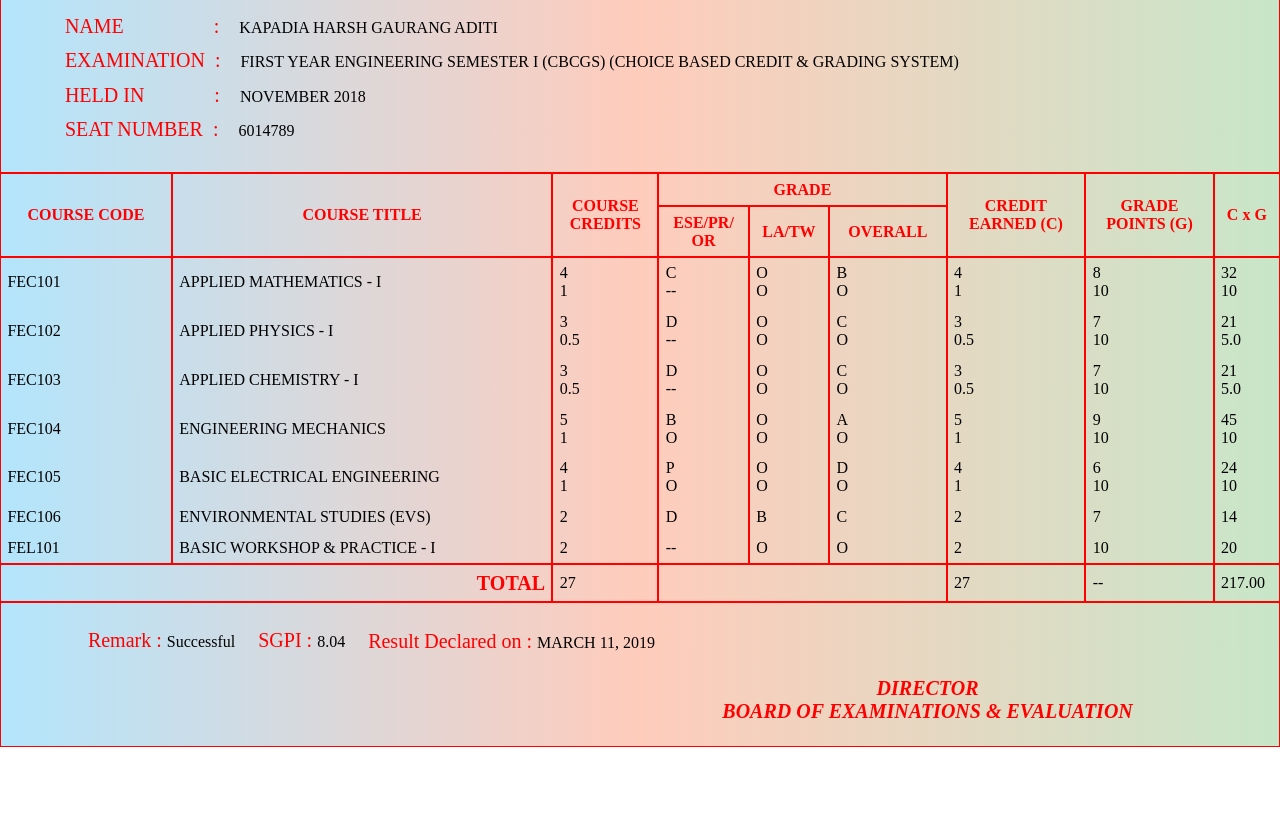
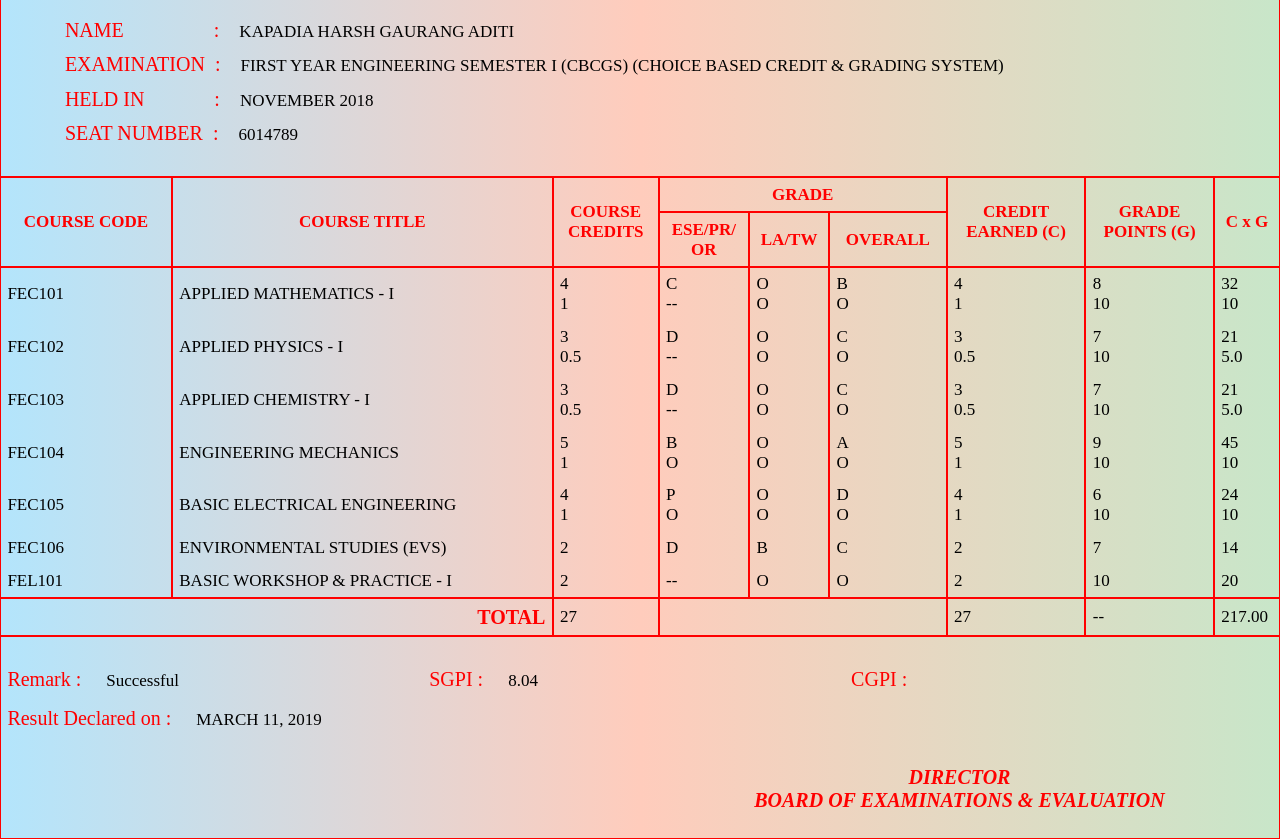
Before and after one commit to HarshKapadia2/sample-marksheet, a plain HTML site: page index.html in a window 1280 px wide. Shown: the part 120-959 px from the top of the page. Before the commit the page ends 867 px from the top, so only its background shows below. Drawn offline with Linux system fonts and the light colour scheme.

Commit message:
:hammer: refactor: Improve `end-section` data
Add ids in place of classes in appropriate places

```diff
--- a/index.html
+++ b/index.html
@@ -26,22 +26,22 @@
 			<div class="student-data">
 				<div class="data-set">
 					<label for="name">NAME&nbsp;&nbsp;&nbsp;&nbsp;&nbsp;&nbsp;&nbsp;&nbsp;&nbsp;&nbsp;&nbsp;&nbsp;&nbsp;&nbsp;&nbsp;&nbsp;&nbsp;&nbsp;:&nbsp;&nbsp;&nbsp;&nbsp;</label>
-					<div class="name">KAPADIA HARSH GAURANG ADITI</div>
+					<div id="name">KAPADIA HARSH GAURANG ADITI</div>
 				</div>
 
 				<div class="data-set">
 					<label for="examination">EXAMINATION&nbsp;&nbsp;:&nbsp;&nbsp;&nbsp;&nbsp;</label>
-					<div class="examination">FIRST YEAR ENGINEERING SEMESTER I (CBCGS) (CHOICE BASED CREDIT & GRADING SYSTEM)</div>
+					<div id="examination">FIRST YEAR ENGINEERING SEMESTER I (CBCGS) (CHOICE BASED CREDIT & GRADING SYSTEM)</div>
 				</div>
 
 				<div class="data-set">
 					<label for="held-in">HELD IN&nbsp;&nbsp;&nbsp;&nbsp;&nbsp;&nbsp;&nbsp;&nbsp;&nbsp;&nbsp;&nbsp;&nbsp;&nbsp;&nbsp;:&nbsp;&nbsp;&nbsp;&nbsp;</label>
-					<div class="held-in">NOVEMBER 2018</div>
+					<div id="held-in">NOVEMBER 2018</div>
 				</div>
 
 				<div class="data-set">
 					<label for="seat-no">SEAT NUMBER&nbsp;&nbsp;:&nbsp;&nbsp;&nbsp;&nbsp;</label>
-					<div class="seat-no">6014789</div>
+					<div id="seat-no">6014789</div>
 				</div>
 			</div>
 		</main>
@@ -162,19 +162,24 @@
 		<section class="end-section">
 			<div class="end-section-data">
 				<div class="end-data-set">
-					<label for="remark">Remark :&nbsp;</label>
-					<div class="remark">Successful</div>
+					<label for="remark">Remark :&nbsp;&nbsp;&nbsp;&nbsp;&nbsp;</label>
+					<div id="remark">Successful</div>
 				</div>
 
 				<div class="end-data-set">
-					<label for="sgpi">SGPI :&nbsp;</label>
-					<div class="sgpi">8.04</div>
+					<label for="sgpi">SGPI :&nbsp;&nbsp;&nbsp;&nbsp;&nbsp;</label>
+					<div id="sgpi">8.04</div>
 				</div>
 
 				<div class="end-data-set">
-					<label for="result-date">Result Declared on :&nbsp;</label>
-					<div class="result-date">MARCH 11, 2019</div>
+					<label for="cgpi">CGPI :&nbsp;&nbsp;&nbsp;&nbsp;&nbsp;</label>
+					<div id="cgpi"></div>
 				</div>
+			</div>
+
+			<div class="end-data-set">
+				<label for="result-date">Result Declared on :&nbsp;&nbsp;&nbsp;&nbsp;&nbsp;</label>
+				<div id="result-date">MARCH 11, 2019</div>
 			</div>
 
 			<div class="salutation-outer">
--- a/static/css/style.css
+++ b/static/css/style.css
@@ -10,6 +10,7 @@ body
 	background: linear-gradient(to right, #b3e5fc , #ffccbc, #c8e6c9);
 	border: solid red 1.5px;
 	color: black;
+	font-size: 17px;
 }
 
 main
@@ -113,8 +114,6 @@ th
 {
 	display: flex;
 	flex-direction: column;
-	width: 90%;
-	margin: auto;
 }
 
 .end-section-data
@@ -126,7 +125,8 @@ th
 {
 	display: flex;
 	align-items: baseline;
-	padding-left: 2%;
+	padding: 0.3% 0.5%;
+	flex: 0.33;
 }
 
 .salutation-outer
```
